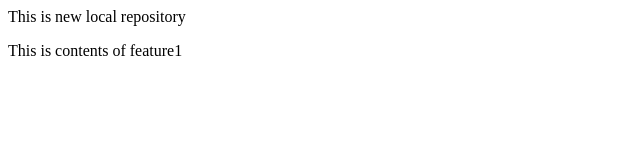
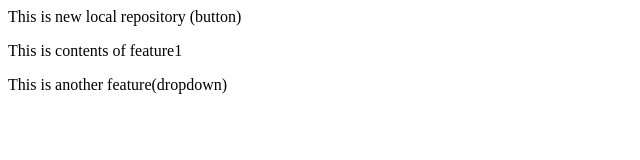
Before and after one commit to vikash45284/LocalRepo, a plain HTML site: page index.html in a window 1280 px wide. Shown: the whole page, without its empty margins (0-640 px from the left). Drawn offline with Linux system fonts and the light colour scheme.

Commit message:
added dropdown

```diff
--- a/index.html
+++ b/index.html
@@ -1,2 +1,3 @@
-<p>This is new local repository</p>
+<p>This is new local repository (button)</p>
 <p>This is contents of feature1</p>
+<p>This is another feature(dropdown)</p>
```
